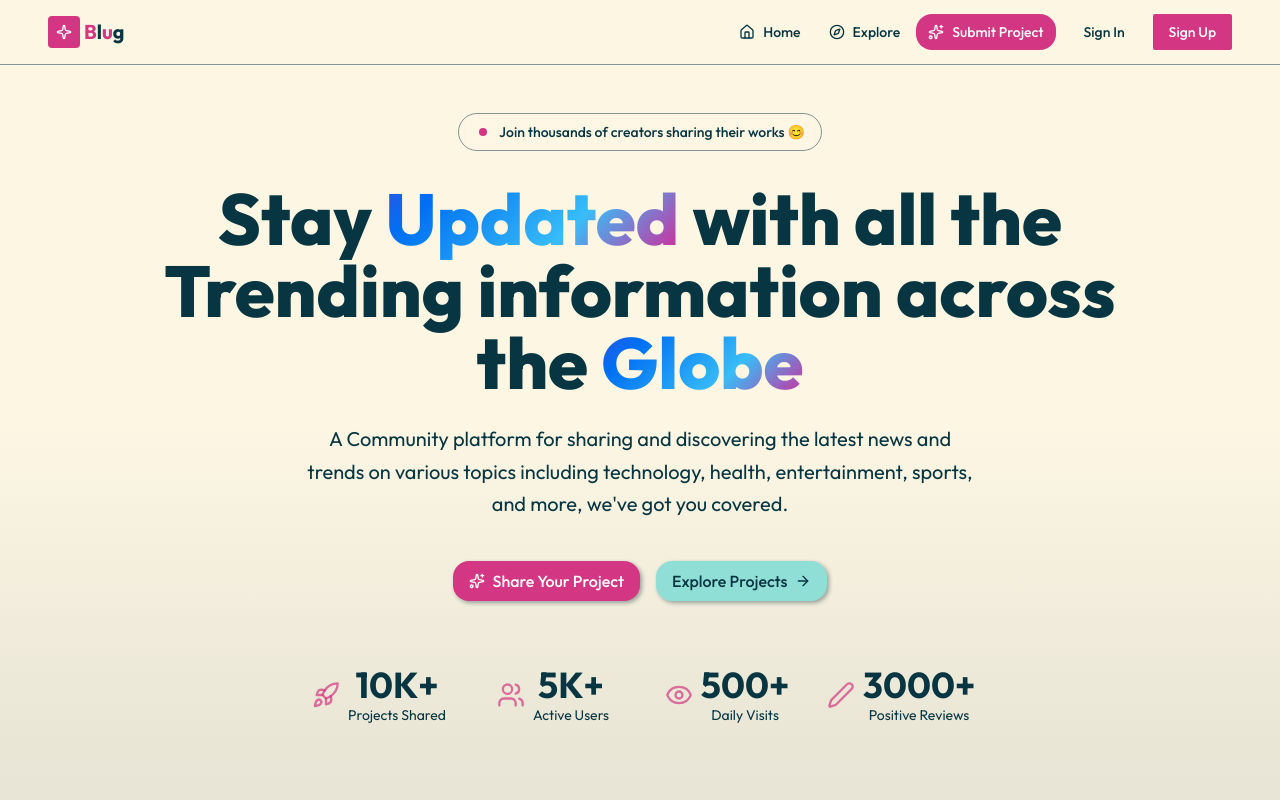
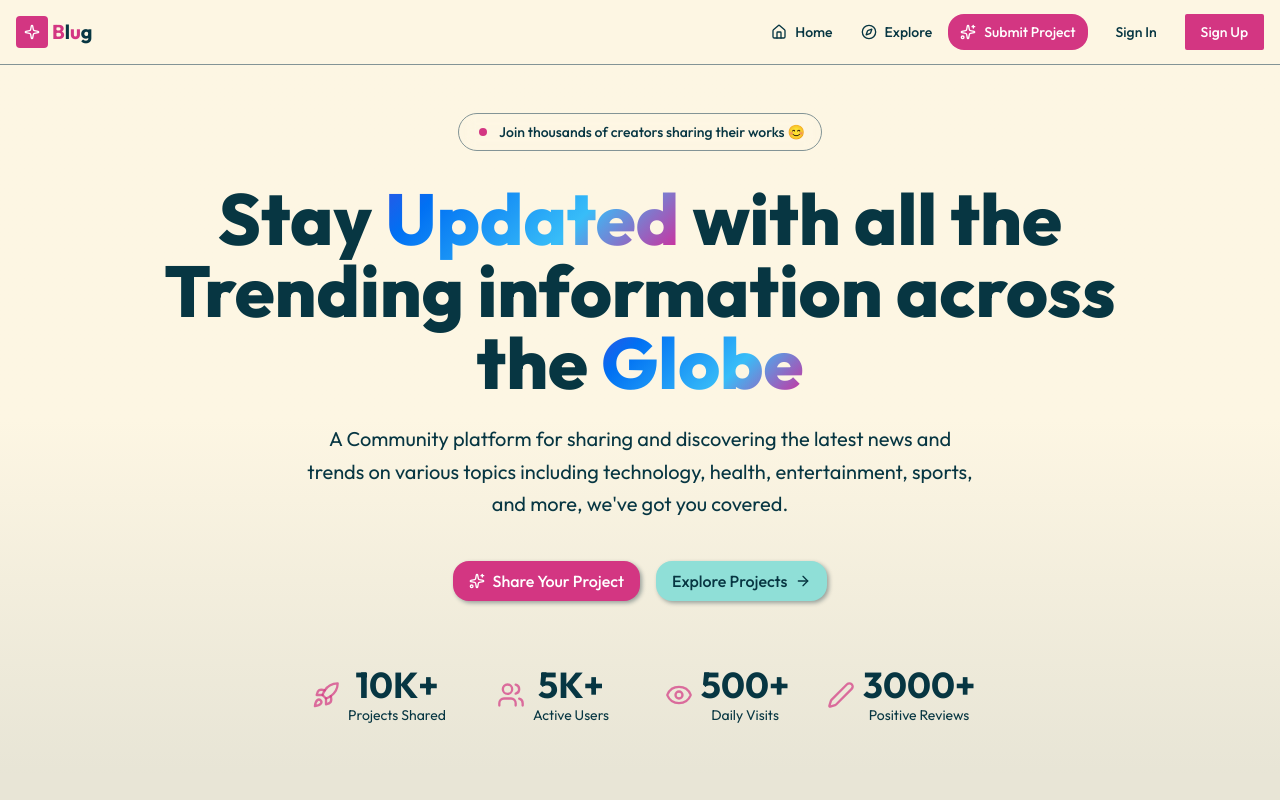
Before and after one commit to OgbodoPhilip/Blug, a Next.js app: page / in a window 1280 px wide. Shown: the top 800 px of the page. Built offline with nearby package versions, Linux system fonts and the light colour scheme.

Commit message:
updated the nav

```diff
--- a/components/common/header.tsx
+++ b/components/common/header.tsx
@@ -22,7 +22,7 @@ const Logo = () => {
 export default function Header() {
   return (
     <header className="sticky top-0 z-50 border-b bg-background/95 backdrop-blur-5xl support-backdrop-filter:bg-background/60">
-        <div className="wrapper px-12">
+        <div className="wrapper px-4">
             <div className="flex h-16 items-center justify-between">
                 <Logo/>
                 <nav className="flex items-center gap-1">
```
